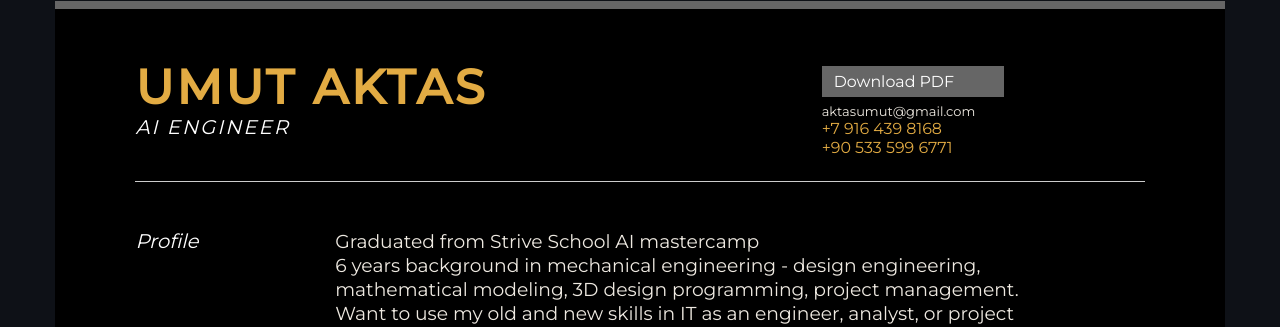
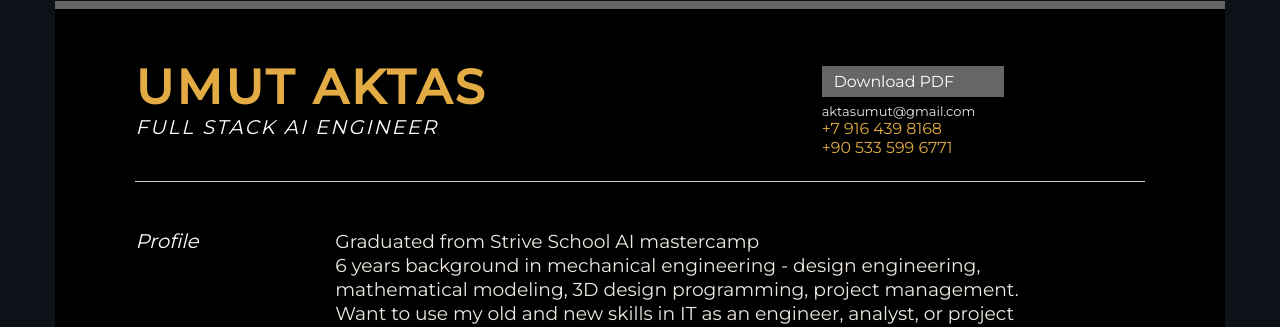
Before and after one commit to aktumut/Portfolio, a Flask app: page /CV in a window 1280 px wide. Shown: the part 94-421 px from the top of the page. Run offline with Flask 2, Linux system fonts and the light colour scheme; some libraries are stand-ins or nearby versions.

Commit message:
updated resume

```diff
--- a/app/templates/views/CV/index.html
+++ b/app/templates/views/CV/index.html
@@ -4,7 +4,7 @@
 {% block content %}
 <head>
 
-	<title>Umut Aktas | AI Engineer | aktasumut@gmail.com</title>
+	<title>Umut Aktas | Full Stack AI Engineer | aktasumut@gmail.com</title>
 	<meta http-equiv="content-type" content="text/html; charset=utf-8" />
 
 	<meta name="keywords" content="" />
@@ -34,7 +34,7 @@
 			<div class="yui-gc">
 				<div class="yui-u first">
 					<h1>Umut Aktas</h1>
-					<h2>AI Engineer</h2>
+					<h2>Full Stack AI Engineer</h2>
 				</div>
 
 
```
Also changed, not shown: 1 other file.
